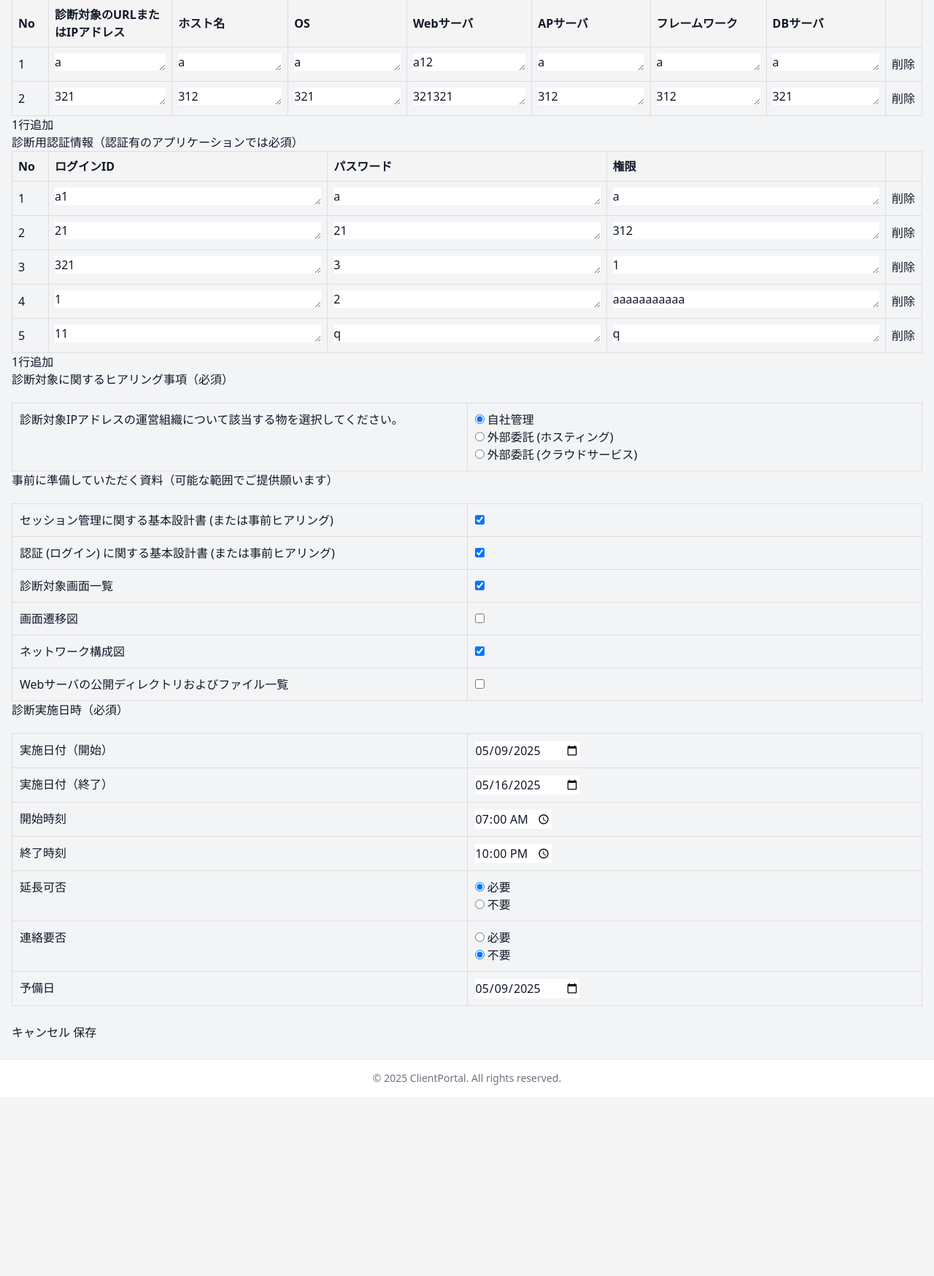
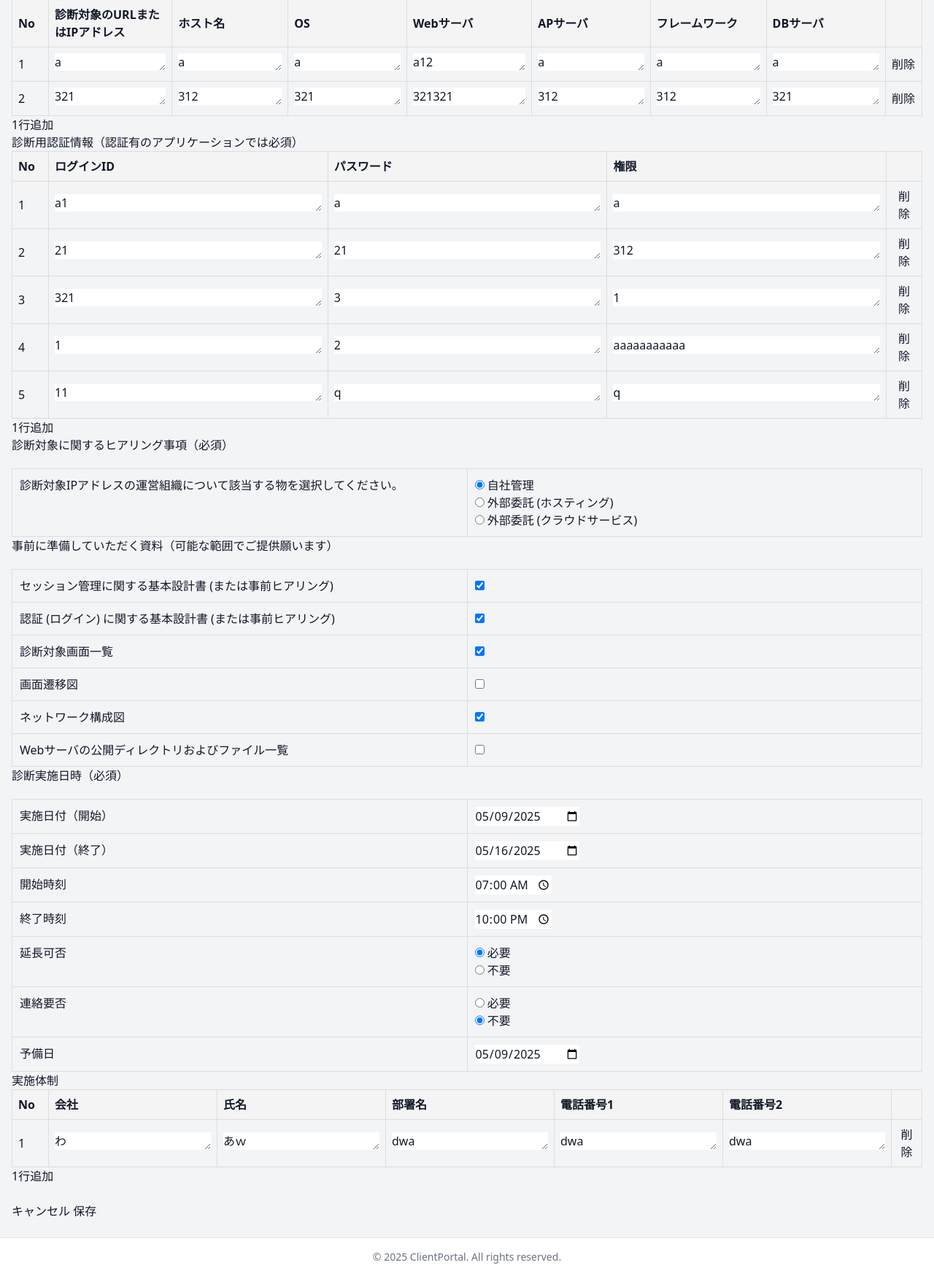
Before and after one commit to nris-kitazawa/ClientPortal, a Django app: a page that uses clientPortal/check_sheet/templates/edit_check_sheet.html in a window 1280 px wide. Shown: the part 1238-2987 px from the top of the page at 73% size. Before the commit the page ends 2725 px from the top, so only its background shows below. Run offline with Django 5.2, Linux system fonts and the light colour scheme; a user stored in the database is signed in; data comes from the database, SQL or seed files in the repository; both versions use the stored data as it was after the commit; some libraries are stand-ins or nearby versions.

Commit message:
追加した時にDBへ反映されなくなってしまった。理由分からん。😢

```diff
--- a/clientPortal/check_sheet/forms.py
+++ b/clientPortal/check_sheet/forms.py
@@ -141,7 +141,6 @@ class RequiredQuestionForm(BaseForm):
 
 class PreparedDocsForm(BaseForm):
 
-
     class Meta:
         model = PreparedDocs
         fields = '__all__'
@@ -192,3 +191,17 @@ class AssessScheduleForm(BaseForm):
             raise forms.ValidationError('連絡は必要としてください。')
 
         return cleaned_data
+
+class MemberForm(BaseForm):
+    class Meta:
+        model = Member
+        fields = '__all__'
+        exclude = ['check_sheet']
+
+    def __init__(self, *args, **kwargs):
+        super().__init__(*args, **kwargs)
+        for field in self.fields:
+            self.fields[field].widget = forms.Textarea(attrs={
+                'class': 'auto-resize-textarea',
+                'rows': 1
+            })
--- a/clientPortal/check_sheet/static/css/edit_check_sheet.css
+++ b/clientPortal/check_sheet/static/css/edit_check_sheet.css
@@ -3,18 +3,15 @@ input[type="checkbox"][name$="-DELETE"] {
 }
 
 /* テーブル全体のスタイル */
-#formset-table,
-#login-credentials-table {
+.formset-table {
     width: 100%; /* テーブルを親要素の幅に合わせる */
     border-collapse: collapse; /* セルの境界線を結合 */
     table-layout: auto; /* 列幅を固定 */
 }
 
 /* テーブルのセル */
-#formset-table td,
-#formset-table th,
-#login-credentials-table td,
-#login-credentials-table th {
+.formset-table td,
+.formset-table th {
     padding: 8px;
     text-align: left;
     border: 1px solid #ddd; /* セルの境界線 */
@@ -23,14 +20,12 @@ input[type="checkbox"][name$="-DELETE"] {
 }
 
 /* ヘッダーの背景色 */
-#formset-table th,
-#login-credentials-table th {
+.formset-table th {
     background-color: #f4f4f4;
 }
 
 /* 入力フィールドのスタイル */
-#formset-table input,
-#login-credentials-table input {
+.formset-table input {
     width: 100%; /* 入力フィールドをセルの幅に合わせる */
     box-sizing: border-box; /* パディングを含めて幅を計算 */
     resize: vertical; /* テキストエリアの高さを調整可能にする */
@@ -39,36 +34,27 @@ input[type="checkbox"][name$="-DELETE"] {
 }
 
 /* テーブル全体をスクロール可能にする */
-#formset-table-container,
-#login-credentials-table-container {
+.formset-table-container {
     overflow-x: auto; /* 横スクロールを有効にする */
 }
 
 /* No.列と削除ボタン列の幅を狭くする */
-#formset-table th:nth-child(1),
-#formset-table td:nth-child(1),
-#login-credentials-table th:nth-child(1),
-#login-credentials-table td:nth-child(1),
-#formset-table th:nth-child(9),
-#formset-table td:nth-child(9),
-#login-credentials-table th:nth-child(5),
-#login-credentials-table td:nth-child(5) {
+.formset-table th:nth-child(1),
+.formset-table td:nth-child(1),
+.formset-table th:nth-child(9),
+.formset-table td:nth-child(9){
     width: 50px; /* 幅を狭くする */
 }
 
 /* テーブルセル内のテキストを確実に折り返す */
-#formset-table td,
-#login-credentials-table td {
+.formset-table td {
     word-break: break-word;     /* 単語内でも折り返しを許可 */
     overflow-wrap: break-word;  /* 古いブラウザ向けのフォールバック */
     white-space: normal;        /* 通常の折り返し */
 }
 
 /* 入力フィールドのスタイル強化 */
-#formset-table input,
-#login-credentials-table input,
-#formset-table textarea,
-#login-credentials-table textarea {
+.formset-table textarea {
     width: 100%;
     box-sizing: border-box;
     white-space: pre-wrap;      /* 改行や空白を保持して折り返す */
@@ -85,8 +71,6 @@ input[type="checkbox"][name$="-DELETE"] {
     white-space: pre-wrap;
     word-break: break-word;
 }
-
-
 
 .modal {
     position: fixed;
--- a/clientPortal/check_sheet/static/js/edit_check_sheet.js
+++ b/clientPortal/check_sheet/static/js/edit_check_sheet.js
@@ -1,3 +1,4 @@
+/* ラジオボタンの選択値を取得する関数 */
 function getSelectedValue(radioButtons) {
     for (const radio of radioButtons) {
         if (radio.checked) {
@@ -7,6 +8,7 @@ function getSelectedValue(radioButtons) {
     return null;
 }
 
+// Formsetのテーブルを設定する関数
 document.addEventListener("DOMContentLoaded", function () {
     setupFormsetTable({
         tableId: "formset-table",
@@ -14,6 +16,7 @@ document.addEventListener("DOMContentLoaded", function () {
         totalFormsSelector: "#id_form-TOTAL_FORMS",
         prefix: "form",
         columns: [
+            "no",
             "url_or_ip_address",
             "host_name",
             "os",
@@ -28,11 +31,27 @@ document.addEventListener("DOMContentLoaded", function () {
         tableId: "login-credentials-table",
         addButtonId: "add-login-row-btn",
         totalFormsSelector: "#id_login_form-TOTAL_FORMS",
-        prefix: "login_form",
+        prefix: "login_credential",
         columns: [
+            "no",
             "login_id",
             "password",
             "role"
+        ]
+    });
+
+    setupFormsetTable({
+        tableId: "member-table",
+        addButtonId: "add-member-row-btn",
+        totalFormsSelector: "#id_member_form-TOTAL_FORMS",
+        prefix: "member",
+        columns: [
+            "no",
+            "company_name",
+            "member_name",
+            "department_name",
+            "phone_number_1",
+            "phone_number_2"
         ]
     });
 
@@ -42,45 +61,26 @@ document.addEventListener("DOMContentLoaded", function () {
 function setupFormsetTable({ tableId, addButtonId, totalFormsSelector, prefix, columns }) {
     const table = document.getElementById(tableId);
     const addButton = document.getElementById(addButtonId);
-    const totalFormsInput = document.querySelector(totalFormsSelector);
-
-    // 初期表示後にNo欄を再計算
-    updateAllRowNumbers(table);
-
-    // 行を削除する関数
-    function deleteRow(row) {
-        const deleteInput = row.querySelector(`input[name$="-DELETE"]`);
-        if (deleteInput) {
-            deleteInput.checked = true; // 削除フラグを設定
-        }
-        row.style.display = "none"; // 行を非表示にする
-        updateAllRowNumbers(table); // No欄を再計算
-    }
-
-    // 削除ボタンのイベントリスナーを設定
-    table.addEventListener("click", function (event) {
-        if (event.target.classList.contains("delete-row-btn")) {
-            const row = event.target.closest("tr");
-            if (row) {
-                deleteRow(row);
-            }
-        }
-    });
+    updateAllRowNumbers(table); // 初期状態でNo欄を再計算
 
     // 行を追加する処理
     addButton.addEventListener("click", function () {
-        const currentFormCount = parseInt(totalFormsInput.value, 10);
+        const totalFormsInput = document.querySelector(totalFormsSelector).querySelectorAll(".form-row");
+        var currentFormCount = parseInt(totalFormsInput.length, 10);
         const newRow = document.createElement("tr");
         newRow.classList.add("form-row");
 
     columns.forEach(column => {
         const newCell = document.createElement("td");
-            const field = document.createElement("input");
+        const field = document.createElement("textarea");
         field.name = `${prefix}-${currentFormCount}-${column}`;
-            field.type = "text";
+        field.id = `id_${prefix}-${currentFormCount}-${column}`;
+        field.classList.add("auto-resize-textarea");
+        field.rows = 1; // 初期行数を1に設定
         newCell.appendChild(field);
         newRow.appendChild(newCell);
     });
+
 
     // 削除ボタンとhidden削除フラグ
     const deleteCell = document.createElement("td");
@@ -99,7 +99,7 @@ function setupFormsetTable({ tableId, addButtonId, totalFormsSelector, prefix, c
     newRow.appendChild(deleteCell);
 
     table.querySelector("tbody").appendChild(newRow);
-        totalFormsInput.value = currentFormCount + 1;
+    currentFormCount = currentFormCount + 1;
 
     updateAllRowNumbers(table); // No欄を再計算
     });
@@ -116,6 +116,8 @@ function updateAllRowNumbers(table) {
     });
 }
 
+
+// 削除確認モーダルの設定
 function setupDeleteModal(modalId, confirmBtnId, cancelBtnId) {
     const modal = document.getElementById(modalId);
     const confirmDeleteBtn = document.getElementById(confirmBtnId);
@@ -135,7 +137,6 @@ function setupDeleteModal(modalId, confirmBtnId, cancelBtnId) {
             const hasValue = [...inputs].some(input =>
                 !input.name.includes("-DELETE") && input.value.trim() !== ""
             );
-
             if (hasValue) {
                 rowToDelete = row;
                 modal.style.display = "flex";
@@ -160,6 +161,7 @@ function setupDeleteModal(modalId, confirmBtnId, cancelBtnId) {
 }
 
 function deleteRow(row) {
+    console.log("deleteRow called with row:", row); // デバッグ用
     const deleteInput = row.querySelector('input[type="checkbox"][name$="-DELETE"]');
     if (deleteInput) {
         deleteInput.checked = true;
@@ -256,8 +258,6 @@ document.addEventListener('DOMContentLoaded', function () {
 document.addEventListener('DOMContentLoaded', function() {
     const extensionContactField = document.querySelectorAll('input[name="extension_contact"]');
     const extensionContinueFieldRow = document.querySelector('input[name="extension_continue"]').closest('tr');
-    console.log('extensionContactField:', extensionContactField); // デバッグ用
-    console.log('extensionContinueFieldRow:', extensionContinueFieldRow); // デバッグ用
 
     function toggleExtensionContinueField() {
         if (extensionContactField[0].checked) {
--- a/clientPortal/check_sheet/templates/edit_check_sheet.html
+++ b/clientPortal/check_sheet/templates/edit_check_sheet.html
@@ -59,7 +59,7 @@
     <h2>診断対象情報</h2>
     {{ formset.management_form }}
     <div id="formset-table-container">
-        <table id="formset-table" data-empty-form="{{ formset.empty_form.as_p|force_escape }}">
+        <table id="formset-table" class="formset-table" data-empty-form="{{ formset.empty_form.as_p|force_escape }}">
             <thead>
                 <tr>
                     <th>No</th>
@@ -73,7 +73,7 @@
                     <th></th>
                 </tr>
             </thead>
-            <tbody>
+            <tbody id="id_form-TOTAL_FORMS">
                 {% for form in formset %}
                 <tr class="form-row" style="{% if form.DELETE.value %}display: none;{% endif %}">
                     <td>{{ forloop.counter }}</td>
@@ -87,19 +87,18 @@
                     {{ form.id }}
                     <td>
                         <button type="button" class="delete-row-btn">削除</button>
-                        {{ form.DELETE }}
                     </td>
                 </tr>
                 {% endfor %}
             </tbody>
         </table>
+    <button type="button" id="add-row-btn">1行追加</button>
     </div>
-    <button type="button" id="add-row-btn">1行追加</button>
 
     <h2>診断用認証情報（認証有のアプリケーションでは必須）</h2>
     {{ login_formset.management_form }}
     <div id="login-credentials-table-container">
-        <table id="login-credentials-table" data-empty-form="{{ login_formset.empty_form.as_p|force_escape }}">
+        <table id="login-credentials-table" class="formset-table" data-empty-form="{{ login_formset.empty_form.as_p|force_escape }}">
             <thead>
                 <tr>
                     <th>No</th>
@@ -109,9 +108,9 @@
                     <th></th>
                 </tr>
             </thead>
-            <tbody>
+            <tbody id="id_login_form-TOTAL_FORMS">
                 {% for form in login_formset %}
-                <tr class="form-row" style="{% if form.DELETE.value %}display: none;{% endif %}">
+                <tr class="form-row"  style="{% if form.DELETE.value %}display: none;{% endif %}">
                     <td>{{ forloop.counter }}</td>
                     <td>{{ form.login_id }}</td>
                     <td>{{ form.password }}</td>
@@ -119,14 +118,14 @@
                     {{ form.id }}
                     <td>
                         <button type="button" class="delete-row-btn">削除</button>
-                        {{ form.DELETE }}
                     </td>
                 </tr>
                 {% endfor %}
             </tbody>
         </table>
+    <button type="button" id="add-login-row-btn">1行追加</button>
     </div>
-    <button type="button" id="add-login-row-btn">1行追加</button>
+
 
     <h2>診断対象に関するヒアリング事項（必須）</h2>
     <div class="hearing-table-container">
@@ -200,6 +199,42 @@
         </table>
     </div>
 
+
+    <h2>実施体制</h2>
+    {{ member_formset.management_form }}
+    <div id="member-table-container">
+        <table id="member-table" class="formset-table" data-empty-form="{{ member_formset.empty_form.as_p|force_escape }}">
+            <thead>
+                <tr>
+                    <th>No</th>
+                    <th>会社</th>
+                    <th>氏名</th>
+                    <th>部署名</th>
+                    <th>電話番号1</th>
+                    <th>電話番号2</th>
+                    <th></th>
+                </tr>
+            </thead>
+            <tbody id="id_member_form-TOTAL_FORMS">
+                {% for form in member_formset %}
+                <tr class="form-row" style="{% if form.DELETE.value %}display: none;{% endif %}">
+                    <td>{{ forloop.counter }}</td>
+                    <td>{{ form.company_name }}</td>
+                    <td>{{ form.member_name }}</td>
+                    <td>{{ form.department_name }}</td>
+                    <td>{{ form.phone_number_1 }}</td>
+                    <td>{{ form.phone_number_2 }}</td>
+                    {{ form.id }}
+                    <td>
+                        <button type="button" class="delete-row-btn">削除</button>
+                    </td>
+                </tr>
+                {% endfor %}
+            </tbody>
+        </table>
+         <button type="button" id="add-member-row-btn">1行追加</button>
+    </div>
+
     <br>
     <button type="button" onclick="window.history.back();">キャンセル</button>
     <button type="submit">保存</button>
--- a/clientPortal/check_sheet/views.py
+++ b/clientPortal/check_sheet/views.py
@@ -138,9 +138,20 @@ def edit_check_sheet(request, id):
             "form_class": AssessScheduleForm,
             "instance": assess_schedule,
         },
+        {
+            "type": "formset",
+            "name": "member_formset",
+            "formset_class": modelformset_factory(
+                Member, form=MemberForm, extra=1 if Member.objects.filter(check_sheet=check_sheet).count() == 0 else 0, can_delete=True
+            ),
+            "queryset": Member.objects.filter(check_sheet=check_sheet),
+            "prefix": "member",
+            "assign_check_sheet": True,
+        },
     ]
 
     context = {"check_sheet": check_sheet}
+
     if request.method == "POST":
         all_valid = True
 
@@ -152,6 +163,7 @@ def edit_check_sheet(request, id):
                     all_valid = False
 
             elif config["type"] == "formset":
+                print("config", config["queryset"])
                 formset = config["formset_class"](
                     request.POST,
                     queryset=config["queryset"],
@@ -167,7 +179,9 @@ def edit_check_sheet(request, id):
                     context[config["name"]].save()
                 elif config["type"] == "formset":
                     instances = context[config["name"]].save(commit=False)
+
                     for obj in instances:
+                        print(config["name"], obj)
                         if config.get("assign_check_sheet"):
                             obj.check_sheet = check_sheet
                         obj.save()
```
Also changed, not shown: clientPortal/check_sheet/models.py (+10 -0 lines), clientPortal/check_sheet/migrations/0006_alter_assessschedule_extension_contact_member.py (added), clientPortal/check_sheet/migrations/0007_alter_member_phone_number_1_and_more.py (added), clientPortal/db.sqlite3. Lines whose indentation alone changed are shown as unchanged.
